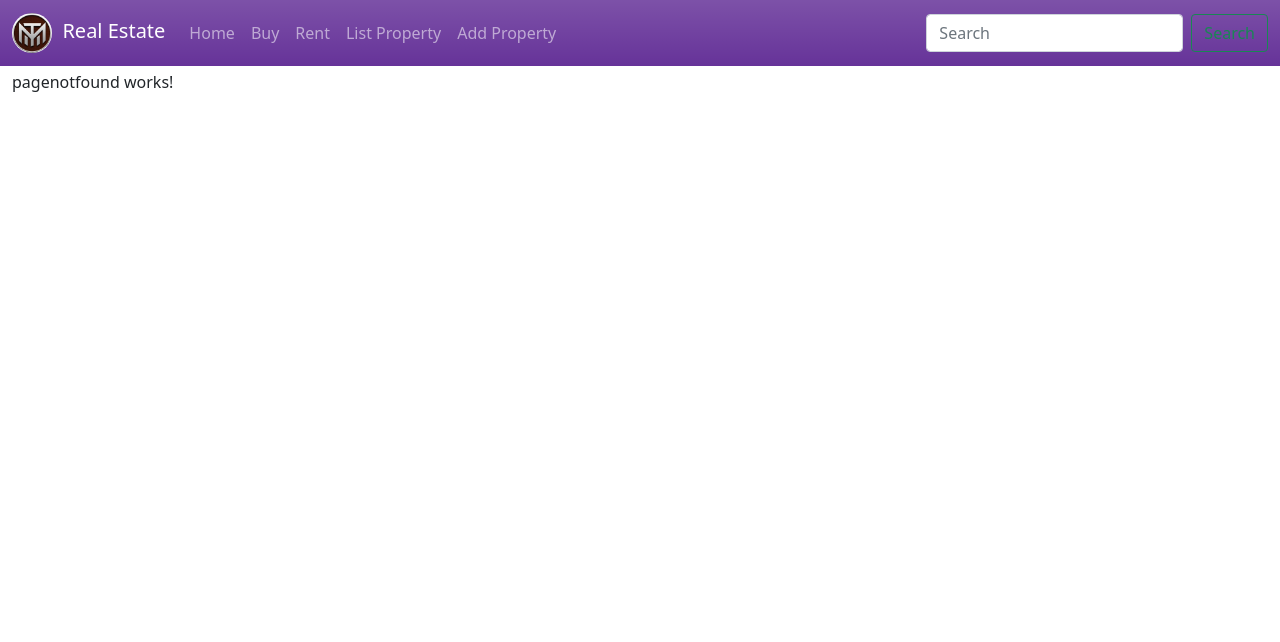
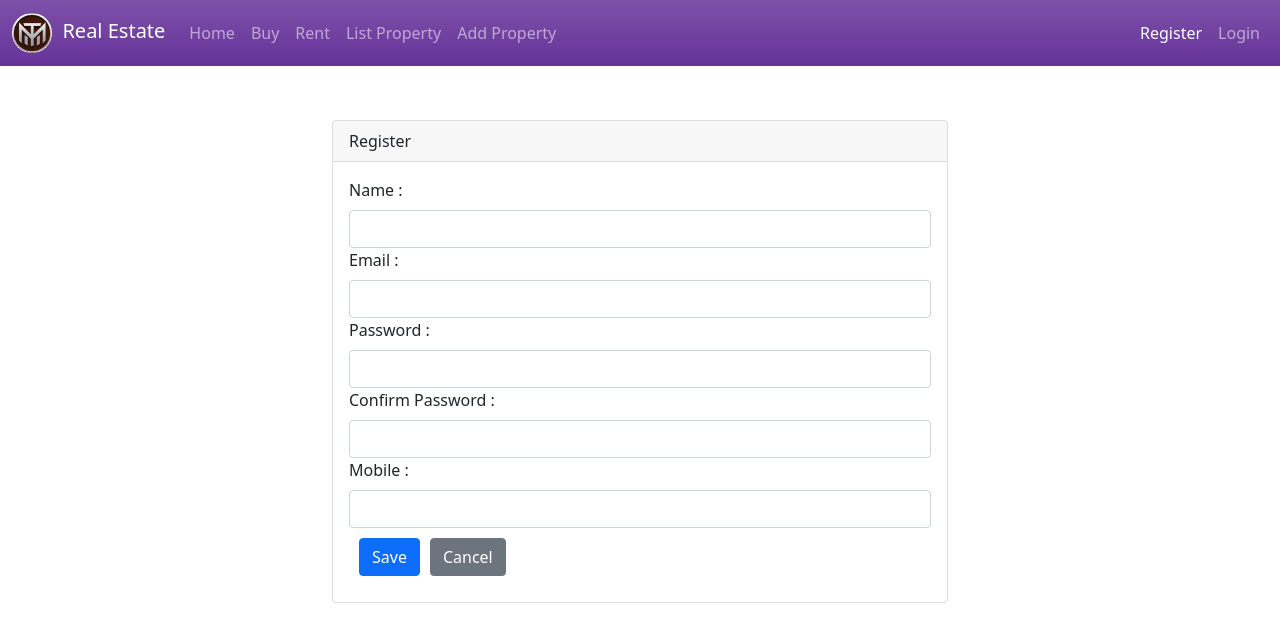
Before and after one commit to JustEnjoyCoding/RealEstateAngular, an Angular app: page /user/register in a window 1280 px wide. Shown: the top 642 px of the page. Built offline with nearby package versions, Linux system fonts and the light colour scheme.

Commit message:
ADDED Register Form

```diff
--- a/src/app/app-routing.module.ts
+++ b/src/app/app-routing.module.ts
@@ -6,6 +6,8 @@ import { PropertylistComponent } from './propertylist/propertylist.component';
 import { RentlistComponent } from './propertylist/rentlist/rentlist.component';
 import { PorpertydetailComponent } from './propertycard/porpertydetail/porpertydetail.component';
 import { PagenotfoundComponent } from './propertycard/pagenotfound/pagenotfound.component';
+import { UserloginComponent } from './userlogin/userlogin.component';
+import { UserregisterComponent } from './userregister/userregister.component';
 
 const routes: Routes = [
   { path: '', component: PropertylistComponent },
@@ -13,6 +15,8 @@ const routes: Routes = [
   { path: 'rentproperty', component: RentlistComponent },
   { path: 'buyproperty', component: BuylistComponent },
   { path: 'propertydeatil/:id', component: PorpertydetailComponent },
+  { path: 'user/login', component: UserloginComponent },
+  { path: 'user/register', component: UserregisterComponent },
   { path: '**', component: PagenotfoundComponent },
 ];
 
--- a/src/app/nav-menu/navbar/navbar.component.html
+++ b/src/app/nav-menu/navbar/navbar.component.html
@@ -7,19 +7,24 @@
     <div class="collapse navbar-collapse" id="navbarSupportedContent">
       <ul class="navbar-nav me-auto mb-2 mb-lg-0">
         <li class="nav-item">
-          <a class="nav-link"  routerLinkActive="active" [routerLinkActiveOptions]="{exact:true}" routerLink="/"  aria-current="page">Home</a>
+          <a class="nav-link" routerLinkActive="active" [routerLinkActiveOptions]="{exact:true}" routerLink="/"
+            aria-current="page">Home</a>
         </li>
         <li class="nav-item">
-          <a class="nav-link"  routerLinkActive="active" [routerLinkActiveOptions]="{exact:true}" routerLink="/buyproperty">Buy</a>
+          <a class="nav-link" routerLinkActive="active" [routerLinkActiveOptions]="{exact:true}"
+            routerLink="/buyproperty">Buy</a>
         </li>
         <li class="nav-item">
-          <a class="nav-link"  routerLinkActive="active" [routerLinkActiveOptions]="{exact:true}" routerLink="/rentproperty" >Rent</a>
+          <a class="nav-link" routerLinkActive="active" [routerLinkActiveOptions]="{exact:true}"
+            routerLink="/rentproperty">Rent</a>
         </li>
         <li class="nav-item">
-          <a class="nav-link"  routerLinkActive="active" [routerLinkActiveOptions]="{exact:true}" routerLink="/" >List Property</a>
+          <a class="nav-link" routerLinkActive="active" [routerLinkActiveOptions]="{exact:true}" routerLink="/">List
+            Property</a>
         </li>
         <li class="nav-item">
-          <a class="nav-link"  routerLinkActive="active" [routerLinkActiveOptions]="{exact:true}" routerLink="/addproperty">Add Property</a>
+          <a class="nav-link" routerLinkActive="active" [routerLinkActiveOptions]="{exact:true}"
+            routerLink="/addproperty">Add Property</a>
         </li>
         <!-- <li class="nav-item dropdown">
           <a class="nav-link dropdown-toggle" href="#" id="navbarDropdown" role="button" data-bs-toggle="dropdown"
@@ -39,10 +44,26 @@
           <a class="nav-link disabled">Disabled</a>
         </li> -->
       </ul>
-      <form class="d-flex">
-        <input class="form-control me-2" type="search" placeholder="Search" aria-label="Search">
-        <button class="btn btn-outline-success" type="submit">Search</button>
-      </form>
+
+      <div>
+        <ul class="navbar-nav">
+          <li class="nav-item">
+            <a class="nav-link" routerLinkActive="active" [routerLinkActiveOptions]="{exact:true}"
+              routerLink="/user/register">Register</a>
+          </li>
+          <li class="nav-item">
+            <a class="nav-link" routerLinkActive="active" [routerLinkActiveOptions]="{exact:true}"
+              routerLink="/user/login">Login</a>
+
+          </li>
+        </ul>
+      </div>
+
+
+
+
+
+
     </div>
   </div>
 </nav>
--- a/src/app/propertycard/addproperty/addproperty.component.css
+++ b/src/app/propertycard/addproperty/addproperty.component.css
@@ -0,0 +1,7 @@
+.ng-invalid.ng-touched {
+border-color: red;
+}
+
+.error-block{
+  color:red;
+}
--- a/src/app/propertycard/addproperty/addproperty.component.html
+++ b/src/app/propertycard/addproperty/addproperty.component.html
@@ -1 +1,50 @@
-<p>addproperty works!</p>
+<div class="container" style="margin-top:150px">
+
+  <div class="card">
+    <div class="card-header">
+      Add New Property:
+    </div>
+    <div class="card-body">
+      <form (ngSubmit)="OnSubmit(FormsData)" #FormsData="ngForm">
+
+        <div class="form-group col-12">
+          <label for="name">Name:</label>
+          <input type="text" class="form-control" #propname="ngModel" ngModel name="Name" required minlength="6">
+          <span *ngIf="!propname.valid && propname.touched" class="error-block">
+
+            <span *ngIf="propname.errors['required']">Please provide Name</span>
+            <span *ngIf="propname.errors['minlength']">Name must be atleast 5 char long</span>
+
+          </span>
+        </div>
+
+        <div class="form-group col-12">
+          <label for="type">Type:</label>
+          <input type="text" class="form-control" ngModel name="Type" #proptype="ngModel" required>
+          <span *ngIf="!proptype.valid && proptype.touched" class="error-block">
+            <span *ngIf="proptype.errors['required']">Please Type Name</span>
+          </span>
+        </div>
+
+        <div class="form-group col-12">
+          <label for="Price">Price:</label>
+          <input type="text" class="form-control" ngModel name="Price" #propPrice="ngModel" required>
+          <span *ngIf="!propPrice.valid && propPrice.touched" class="error-block">
+            <span *ngIf="propPrice.errors['required']">Please provide propPrice</span>
+          </span>
+        </div>
+
+        <div class="form-group col-12">
+          <button type="submit" [disabled]="!FormsData.valid" class="btn btn-primary " style="margin:10px">Save</button>
+          <button type="reset" class="btn btn-primary">Cancel</button>
+
+        </div>
+
+
+      </form>
+
+    </div>
+
+  </div>
+
+</div>
--- a/src/app/propertycard/addproperty/addproperty.component.ts
+++ b/src/app/propertycard/addproperty/addproperty.component.ts
@@ -1,16 +1,19 @@
 import { Component, OnInit } from '@angular/core';
+import { NgForm } from '@angular/forms';
 
 @Component({
   selector: 'app-addproperty',
   templateUrl: './addproperty.component.html',
-  styleUrls: ['./addproperty.component.css']
-
+  styleUrls: ['./addproperty.component.css'],
 })
 export class AddpropertyComponent implements OnInit {
+  constructor() {}
 
-  constructor() { }
+  ngOnInit(): void {}
 
-  ngOnInit(): void {
+  OnSubmit(FormsData:NgForm) {
+    // alert('Hello This is david');
+
+    console.log(FormsData);
   }
-
 }
--- /dev/null
+++ b/src/app/userlogin/userlogin.component.html
@@ -0,0 +1 @@
+<p>userlogin works!</p>
--- /dev/null
+++ b/src/app/userlogin/userlogin.component.ts
@@ -0,0 +1,15 @@
+import { Component, OnInit } from '@angular/core';
+
+@Component({
+  selector: 'app-userlogin',
+  templateUrl: './userlogin.component.html',
+  styleUrls: ['./userlogin.component.css']
+})
+export class UserloginComponent implements OnInit {
+
+  constructor() { }
+
+  ngOnInit(): void {
+  }
+
+}
--- /dev/null
+++ b/src/app/userregister/userregister.component.html
@@ -0,0 +1,44 @@
+<div class="row" style="margin-top:120px">
+  <div class="col-6 m-auto">
+    <div class="card m-auto">
+      <div class="card-header">
+        Register
+      </div>
+      <div class="card-body">
+        <form [formGroup]="RegistrationForm" (ngSubmit)="OnSubmit()">
+          <div class="form-group col-12">
+            <label for="name" class="form-label">Name :</label>
+            <input type="text" class="form-control" formControlName="userName">
+          </div>
+
+          <div class="form-group col-12">
+            <label for="emailID" class="form-label">Email :</label>
+            <input type="text" class="form-control" formControlName="emailID">
+          </div>
+
+          <div class="form-group col-12">
+            <label for="passwrod" class="form-label">Password :</label>
+            <input type="password" class="form-control"  formControlName="Password">
+          </div>
+
+          <div class="form-group col-12">
+            <label for="cpassword" class="form-label">Confirm Password :</label>
+            <input type="password" class="form-control" formControlName="ConfirmPassword">
+          </div>
+
+          <div class="form-group col-12">
+            <label for="mobile" class="form-label">Mobile :</label>
+            <input type="text" class="form-control" formControlName="Mobile">
+          </div>
+
+          <div class="form-group col-12">
+            <button type="submit" class="btn btn-primary " style="margin:10px">Save</button>
+            <button type="reset" class="btn btn-secondary ml-2">Cancel</button>
+          </div>
+        </form>
+
+
+      </div>
+    </div>
+  </div>
+</div>
--- /dev/null
+++ b/src/app/userregister/userregister.component.ts
@@ -0,0 +1,45 @@
+import { Component, OnInit } from '@angular/core';
+import { FormGroup, FormControl, Validators } from '@angular/forms';
+
+@Component({
+  selector: 'app-userregister',
+  templateUrl: './userregister.component.html',
+  styleUrls: ['./userregister.component.css'],
+})
+export class UserregisterComponent implements OnInit {
+  constructor() {}
+
+  RegistrationForm: FormGroup;
+
+  ngOnInit(): void {
+    this.RegistrationForm = new FormGroup(
+      {
+        userName: new FormControl(null, Validators.required),
+        emailID: new FormControl(null, [Validators.required, Validators.email]),
+        Password: new FormControl(null, [
+          Validators.required,
+          Validators.minLength(8),
+        ]),
+        ConfirmPassword: new FormControl(null, [Validators.required]),
+        Mobile: new FormControl(null, [
+          Validators.required,
+          Validators.minLength(10),
+        ]),
+      },
+       this.PasswordMatchValidotors
+      // { validators: this.PasswordMatchValidotors }
+    );
+  }
+
+  PasswordMatchValidotors(fg: FormGroup): Validators {
+
+    return fg.get('Password').value === fg.get('ConfirmPassword').value
+      ? null
+      : { notmatched: true };
+  }
+
+  OnSubmit() {
+    alert('This is form submitted');
+    console.log(this.RegistrationForm);
+  }
+}
```
Also changed, not shown: src/app/app.module.ts (+17 -1 lines), src/app/userlogin/userlogin.component.css (added), src/app/userregister/userregister.component.css (added), 2 other files (tests, documents, lock files or other folders).
